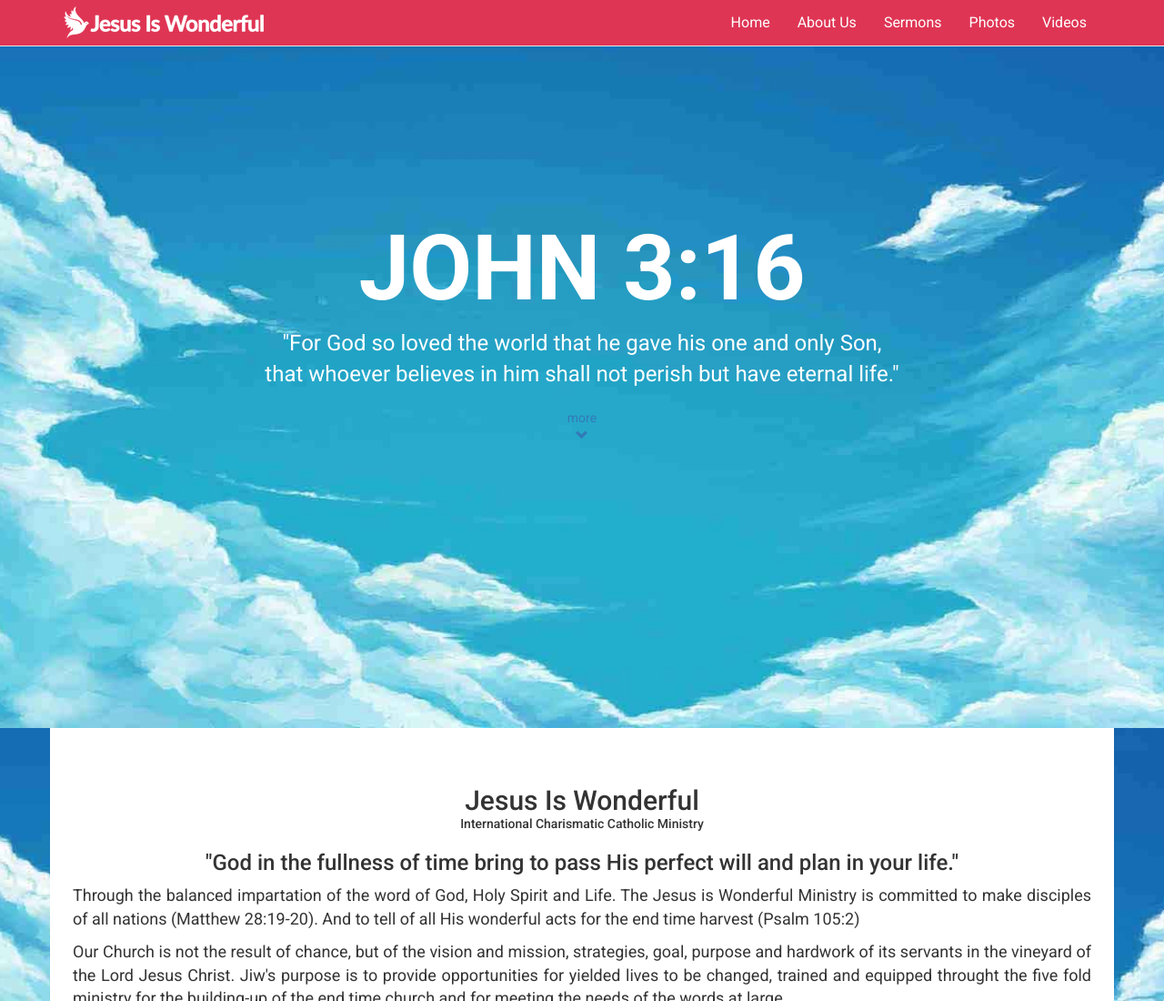
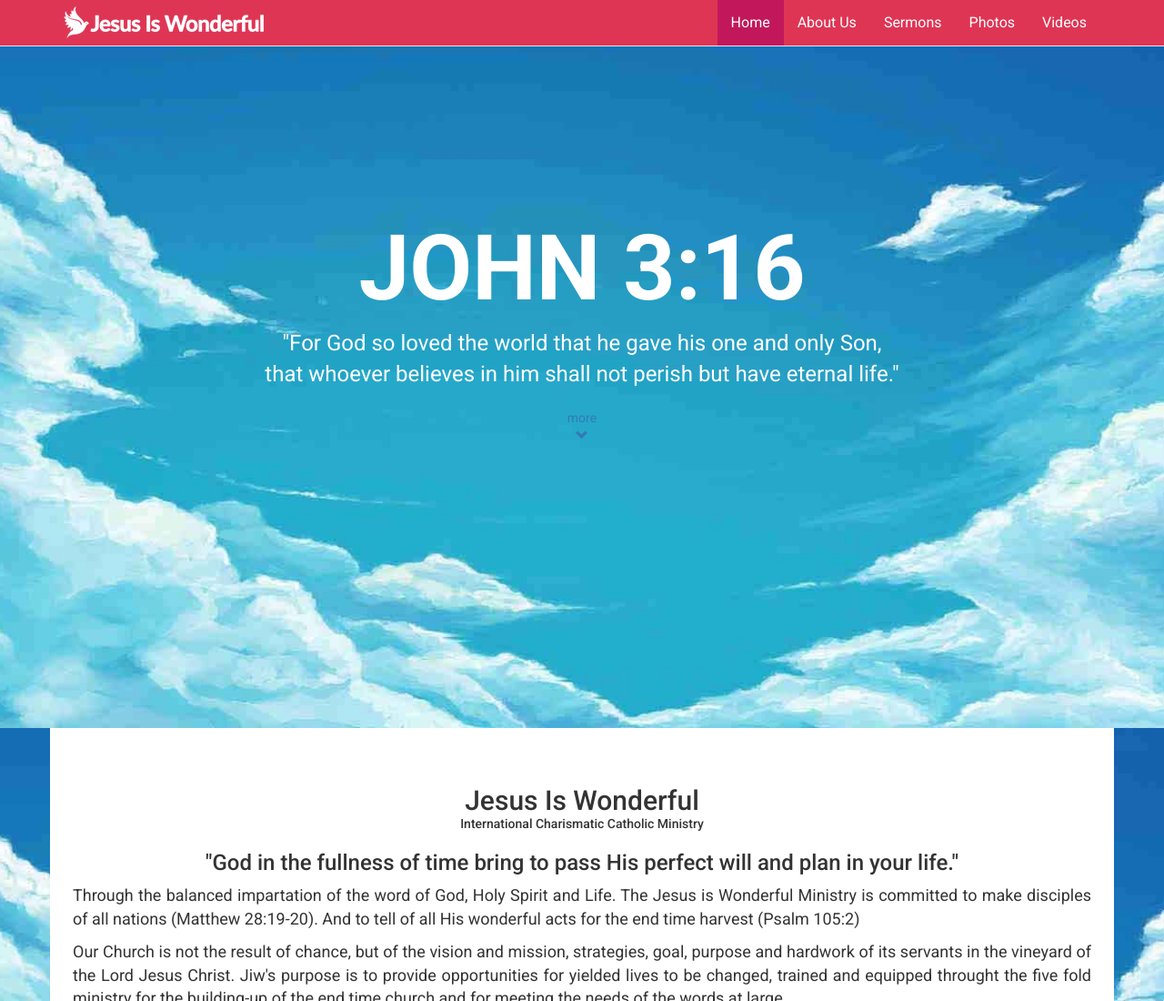
Before and after one commit to jesusiswonderful/jesusiswonderful.github.io, a plain HTML site: page index.html in a window 1280 px wide. Shown: the top 1100 px of the page at 91% size. Drawn offline with nearby package versions, Linux system fonts and the light colour scheme.

Commit message:
Active Menu
Making the link of the menu to be active on the navigation.

```diff
--- a/index.html
+++ b/index.html
@@ -25,7 +25,7 @@
 		</div>
 		<div class="collapse navbar-collapse navbar-right" id="myNavbar">
 		  <ul class="nav navbar-nav">
-			<li><a href="index.html#home">Home</a></li>
+			<li class="active"><a href="index.html#home">Home</a></li>
 			<li><a href="index.html#about">About Us</a></li>
 			<li><a  href="sermons.html">Sermons</a></li>
 			<li><a href="photos.html">Photos</a></li>
```
